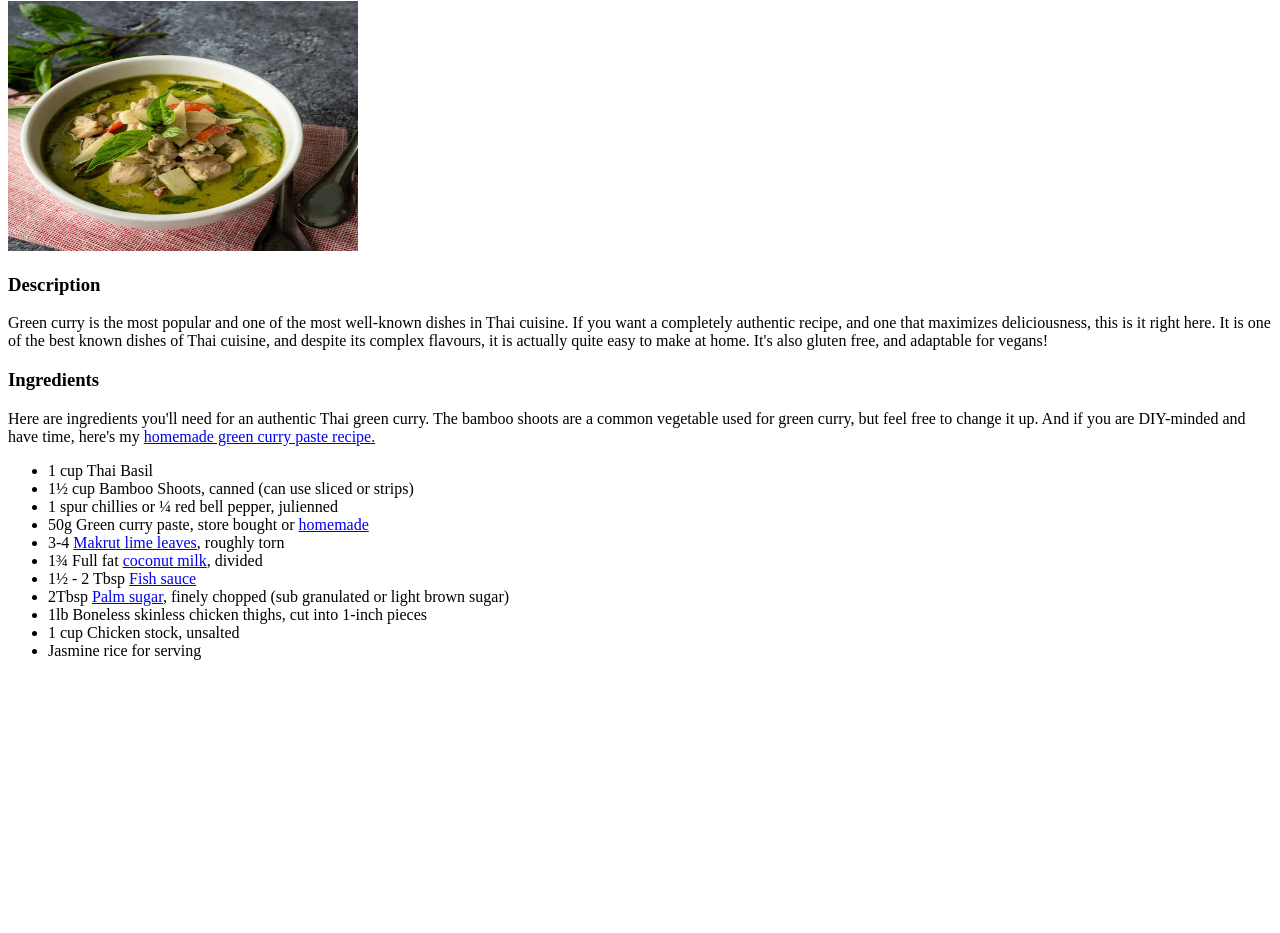
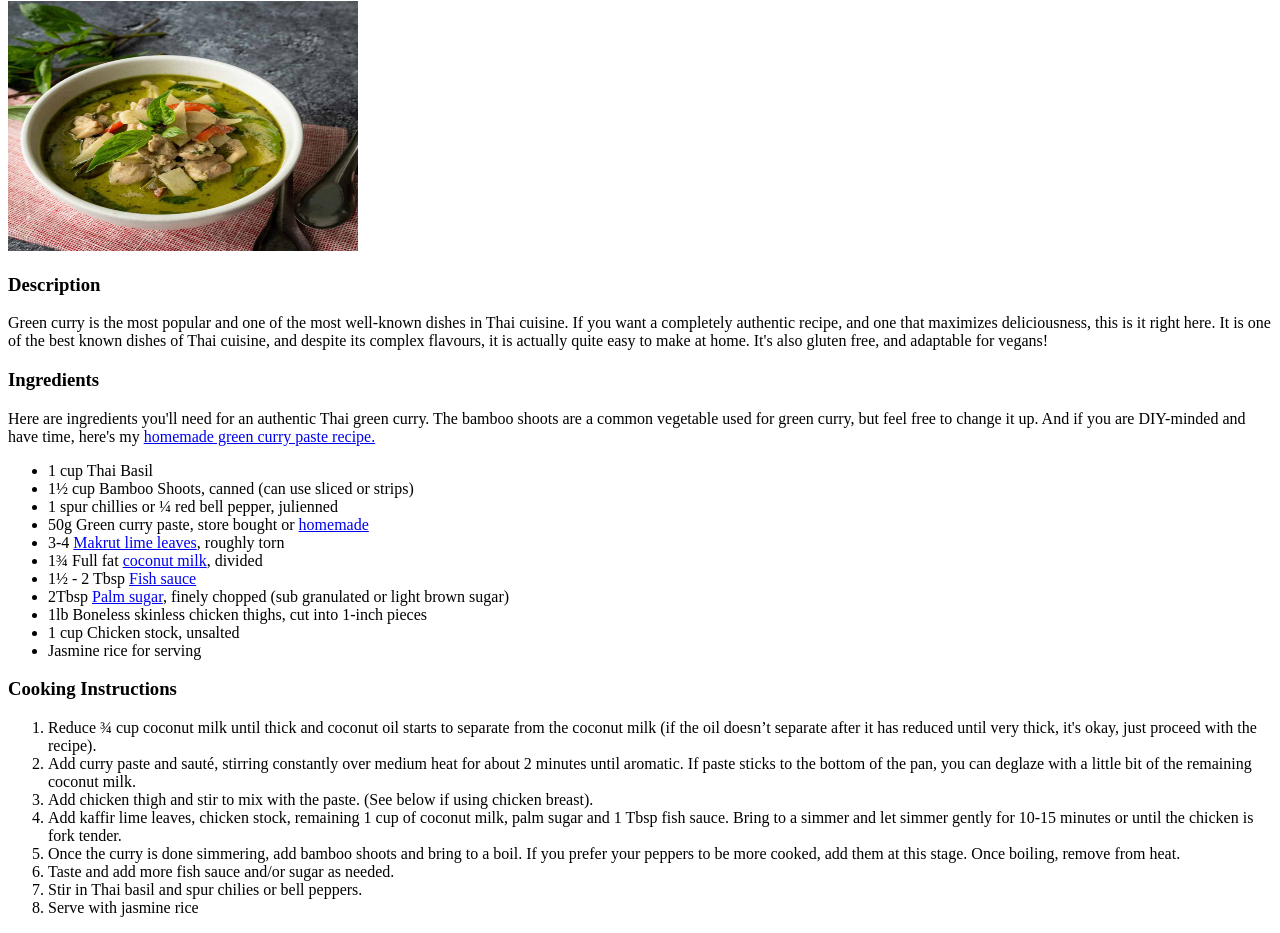
Before and after one commit to ARCENEAUX0/odin-recipes, a plain HTML site: page recipes/greenthaicurry.html in a window 1280 px wide. Shown: the part 79-1012 px from the top of the page. Before the commit the page ends 800 px from the top, so only its background shows below. Drawn offline with Linux system fonts and the light colour scheme.

Commit message:
Add cooking instructions

```diff
--- a/recipes/greenthaicurry.html
+++ b/recipes/greenthaicurry.html
@@ -29,5 +29,25 @@
                                         <li>1 cup Chicken stock, unsalted</li>
                                         <li>Jasmine rice for serving</li>
                                     </ul>
+                                        <h3>Cooking Instructions</h3>
+                                            <ol>
+                                                <li>Reduce ¾ cup coconut milk until thick and coconut oil starts to
+                                                    separate from the coconut milk (if the oil doesn’t separate after it has
+                                                    reduced until very thick, it's okay, just proceed with the recipe).</li>
+                                                <li>Add curry paste and sauté, stirring constantly over medium heat for
+                                                    about 2 minutes until aromatic. If paste sticks to the bottom of the pan,
+                                                    you can deglaze with a little bit of the remaining coconut milk.</li>
+                                                <li>Add chicken thigh and stir to mix with the paste. (See below if using
+                                                    chicken breast).</li>
+                                                <li>Add kaffir lime leaves, chicken stock, remaining 1 cup of coconut
+                                                    milk, palm sugar and 1 Tbsp fish sauce. Bring to a simmer and let
+                                                    simmer gently for 10-15 minutes or until the chicken is fork tender.</li>
+                                                <li>Once the curry is done simmering, add bamboo shoots and bring to a
+                                                    boil. If you prefer your peppers to be more cooked, add them at this
+                                                    stage. Once boiling, remove from heat.</li>
+                                                <li>Taste and add more fish sauce and/or sugar as needed.</li>
+                                                <li>Stir in Thai basil and spur chilies or bell peppers.</li>
+                                                <li>Serve with jasmine rice</li>
+                                            </ol>
 </body>
 </html>
```
